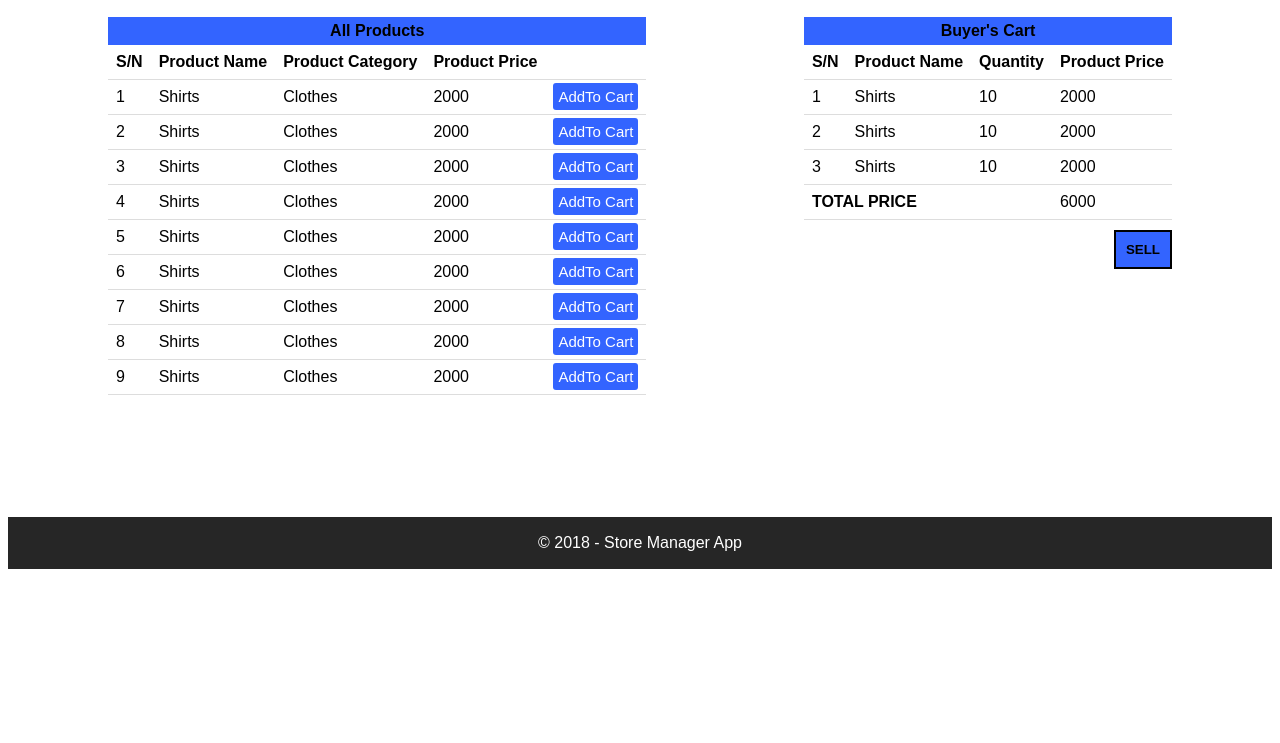
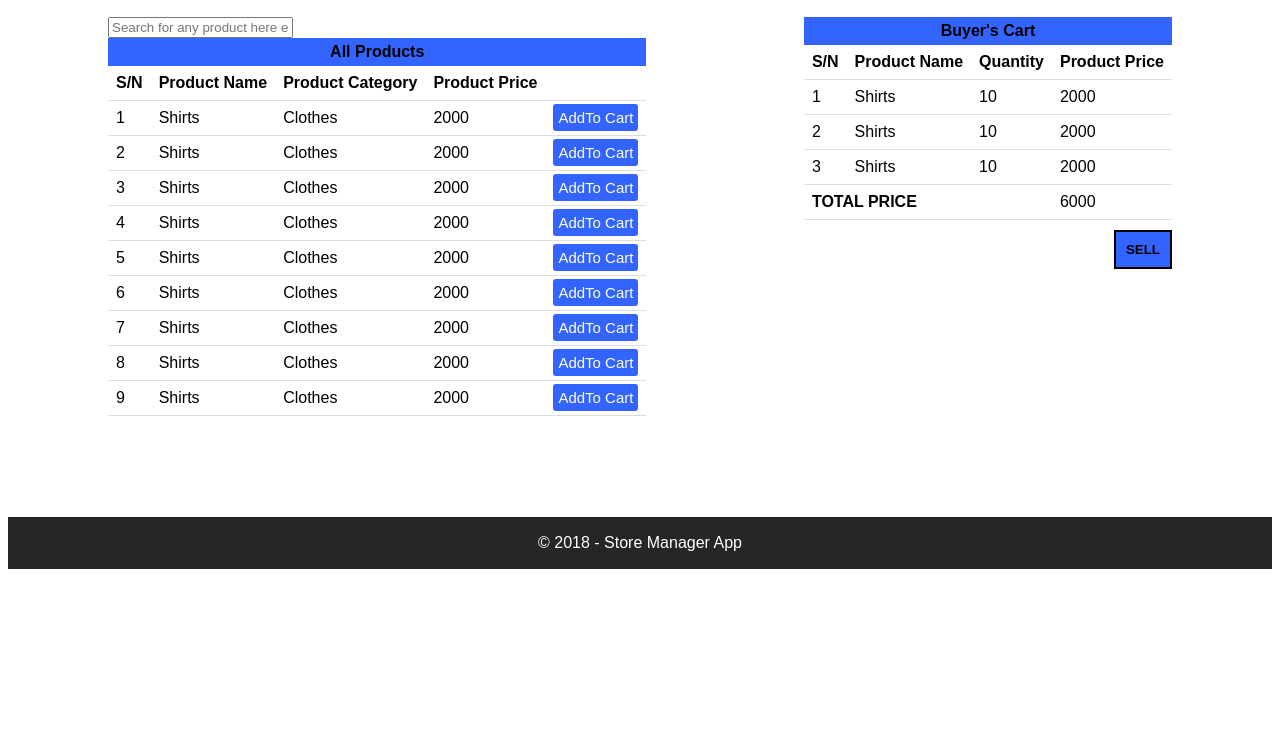
Before and after one commit to zydplatform/StoreManager, a plain HTML site: page UI/attendant/sell_product.html in a window 1280 px wide. Shown: the part 57-800 px from the top of the page. Drawn offline with Linux system fonts and the light colour scheme.

Commit message:
fixing bug , adding search product form on attendant sell product page [Fixes #161209008]

```diff
--- a/UI/attendant/sell_product.html
+++ b/UI/attendant/sell_product.html
@@ -27,6 +27,11 @@
             <div class="all-sales">
                 <div class="sell-products">
                     <table>
+                        <div class="search-product">
+                            <form action="">
+                                <input type="text" name="search-product" id="search-product" placeholder="Search for any product here eg: bags,shoes">
+                            </form>
+                        </div>
                         <caption>All Products</caption>
                         <tr>
                             <th>S/N</th>
```
